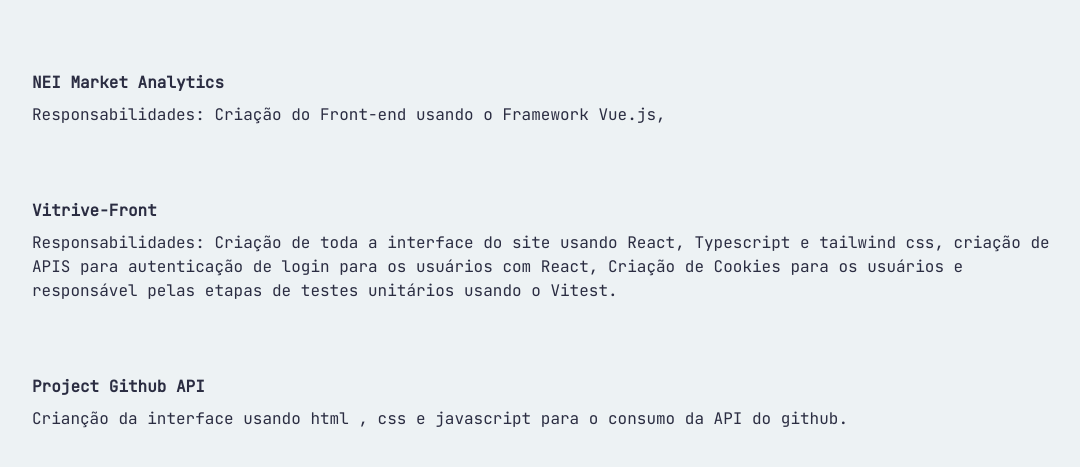
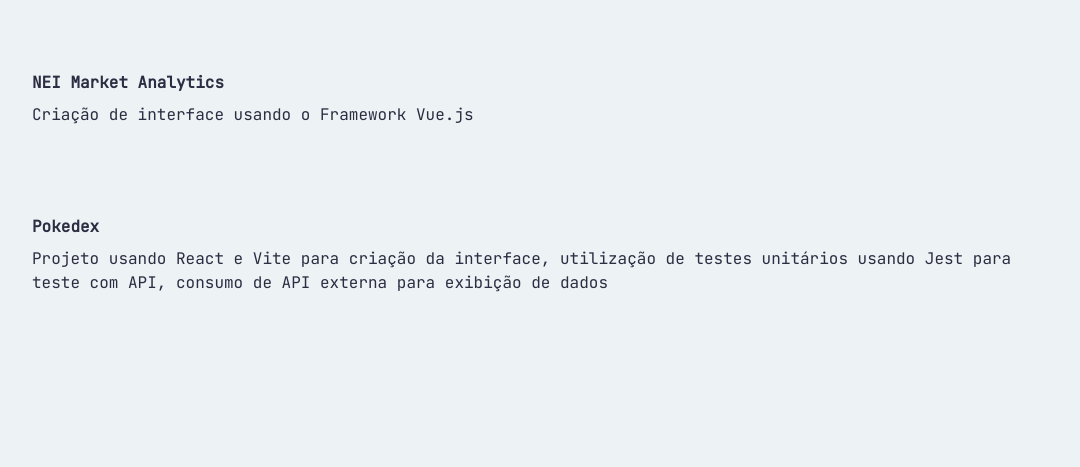
Before and after one commit to IsraelPina32/portifolio, a Next.js app: page / in a window 1280 px wide. Shown: the part 938-1405 px from the top of the page, without its empty margins (96-1176 px from the left). After the commit the page ends 1297 px from the top, so only its background shows below. Built offline with nearby package versions, Linux system fonts and the light colour scheme.

Commit message:
reafctor(Componentes: Header, Home): reafctor my components and deleting old projects.

```diff
--- a/src/components/Home/Projects.tsx
+++ b/src/components/Home/Projects.tsx
@@ -1,21 +1,39 @@
-import  type { Project } from "@/types/Home";
+import type { Project } from "@/types/Home";
 import Link from "next/link";
 interface ProjectsProps {
     projects: Project[];
 }
-export default function Projects({projects}: ProjectsProps) {
+export default function Projects({ projects }: ProjectsProps) {
     return (
         <article className="space-y-16 flex flex-col items-center xl:items-start text-center xl:text-left ">
             <h2 className="text-3xl md:5xl font-bold">Projetos Recentes : </h2>
             <ul className="flex flex-wrap gap-16 justify-center xl:justify-start">
-                {projects.map(({slug , name , description}) => (
-                    <Link href={`/projects/${slug}`} key={name}>
+                {projects.map(({ slug, name, description }) => {
+                    const isExternal = slug.startsWith('http');
+
+                    return isExternal ? (
+                        <a
+                            href={slug}
+                            key={name}
+                            target="_blank"
+                            rel="noopener noreferrer"
+                            className="text-md relative"
+                        >
+                            <li className="font-bold text-1xl py-2 flex flex-col">
+                                <p className="text-md relative">{name}</p>
+                                <p className="font-thin text-1xl py-2">{description}</p>
+                            </li>
+                        </a>
+
+                    ) : (
+                        <Link href={`/projects/${slug}`} key={name}>
                             <li className="text-md relative" key={name}>
                                 <p className="font-bold text-1xl py-2">{name}</p>
                                 <p>{description}</p>
                             </li>
-                    </Link>
-                ))}
+                        </Link>
+                    );
+                })}
             </ul>
         </article>
     )
--- a/src/components/commons/Header/Menu.tsx
+++ b/src/components/commons/Header/Menu.tsx
@@ -23,7 +23,6 @@
                 </div>
                 <nav className="flex flex-col items-center text-xl p-5 gap-5">
                     <Link href="/" onClick={onClose}>Sobre mim</Link>
-                    {/* <Link href="/" onClick={onClose}>Portifolio</Link> */}
                     <Link href="/contatos" onClick={onClose}>Entre em Contatos</Link>
                 </nav>
             </div>
--- a/src/components/commons/Header/index.tsx
+++ b/src/components/commons/Header/index.tsx
@@ -27,7 +27,7 @@
         <Link href="/">
             <Image src="/favicon.ico" width={55} height={55} alt="Logo da Logo Marca de Israel Pina" />
         </Link>
-        <button className="p-1 md:hidden" onClick={openMenu}>
+        <button type="button" className="p-1 md:hidden" onClick={openMenu}>
             <MenuIcon className="fill-h-black-500 w-10 h-10" />
         </button>
         <nav className="hidden md:flex items-center gap-10">
--- a/src/pages/index.tsx
+++ b/src/pages/index.tsx
@@ -4,19 +4,14 @@
 export default function Home() {
   const projects = [
     {
-      slug: 'NEI_market_analytics',
+      slug: 'https://nei-market-analytics.vercel.app/',
       name: 'NEI Market Analytics',
-      description: "Responsabilidades: Criação do Front-end usando o Framework Vue.js,"
+      description: "Criação de interface usando o Framework Vue.js"
     },
     {
-      slug: 'Vitrive-Front',
-      name: 'Vitrive-Front',
-      description: "Responsabilidades: Criação de toda a interface do site usando React, Typescript e tailwind css, criação de APIS para autenticação de login para os usuários com React, Criação de Cookies para os usuários e responsável pelas etapas de testes unitários usando o Vitest."
-    },
-    {
-      slug: 'Project Github API',
-      name: 'Project Github API',
-      description: "Crianção da interface usando html , css e javascript para o consumo da API do github."
+      slug: 'https://quest-pokedex-five.vercel.app/',
+      name: 'Pokedex',
+      description: "Projeto usando React e Vite para criação da interface, utilização de testes unitários usando Jest para teste com API, consumo de API externa para exibição de dados"
     },
   ];
 
```
